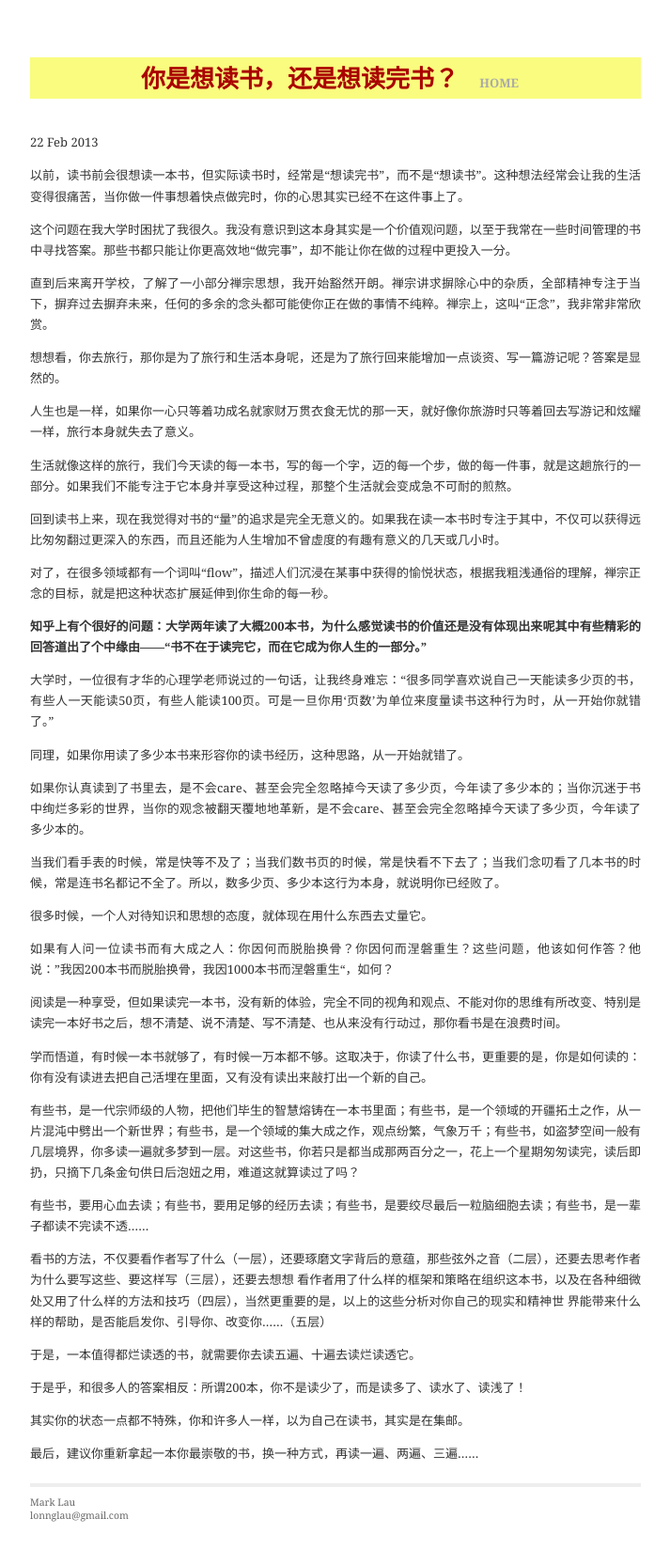
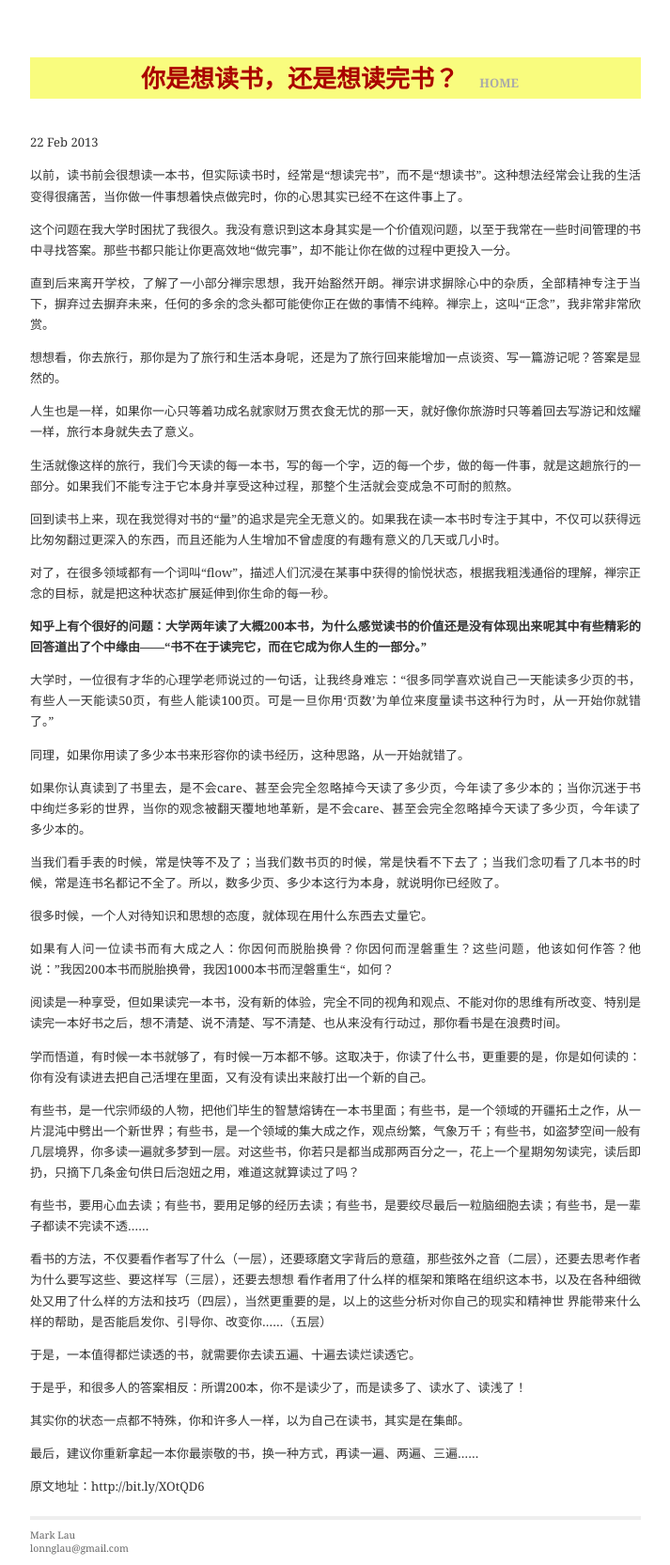
Before and after one commit to yuel/lonn.github.com, a Jekyll site: the page built from _posts/2013-02-22-reading.md, in a window 1280 px wide. Shown: the whole page at 94% size, without its empty margins (283-996 px from the left). Built offline with Jekyll 4.4.1, drawn with Linux system fonts in a browser that asks for light colours; before the commit the page ends 1630 px from its top, so only the background shows below that.

Commit message:
Update 2013-02-22-reading.md

```diff
--- a/_posts/2013-02-22-reading.md
+++ b/_posts/2013-02-22-reading.md
@@ -51,3 +51,5 @@ title: 你是想读书，还是想读完书？
 >其实你的状态一点都不特殊，你和许多人一样，以为自己在读书，其实是在集邮。
 >
 >最后，建议你重新拿起一本你最崇敬的书，换一种方式，再读一遍、两遍、三遍……
+
+原文地址：http://bit.ly/XOtQD6
```
